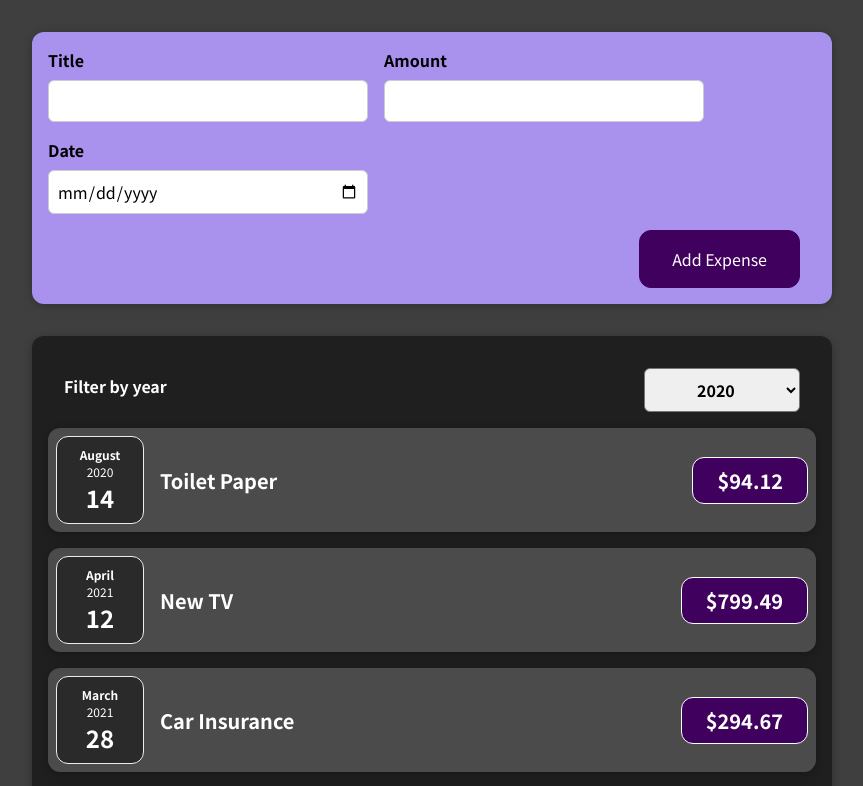
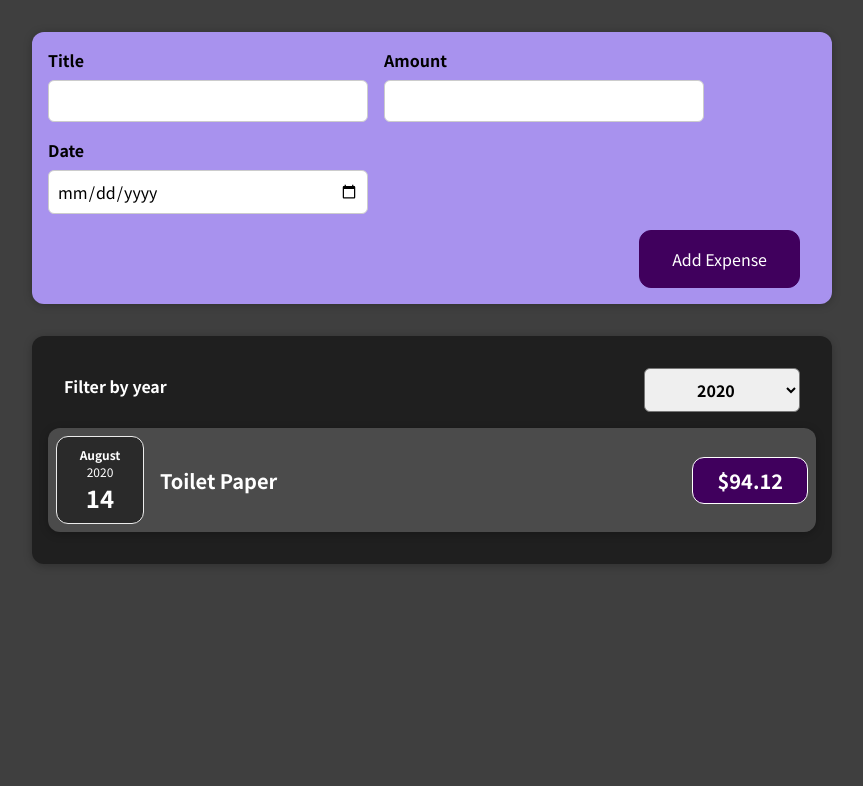
Before and after one commit to dpakbhatt/React_2023, a React (Create React App) app in the folder Learning Components/: page / in a window 1280 px wide. Shown: the top 786 px of the page, without its empty margins (208-1071 px from the left). Built offline with nearby package versions, Linux system fonts and the light colour scheme.

Commit message:
Implemented filter functioning

```diff
--- a/Learning Components/src/components/Expenses/Expenses.js
+++ b/Learning Components/src/components/Expenses/Expenses.js
@@ -18,7 +18,11 @@ const Expenses = (props) => {
           selected={selectedYear}
           onYearSelect={handleYearSelection}
         />
-        {props.data.map((expense) => (
+        {props.data
+          .filter((expense) => {
+            return expense.date.getFullYear().toString() === selectedYear;
+          })
+          .map((expense) => (
             <ExpenseItem
               key={expense.id}
               title={expense.title}
```
Lines whose indentation alone changed are shown as unchanged.
